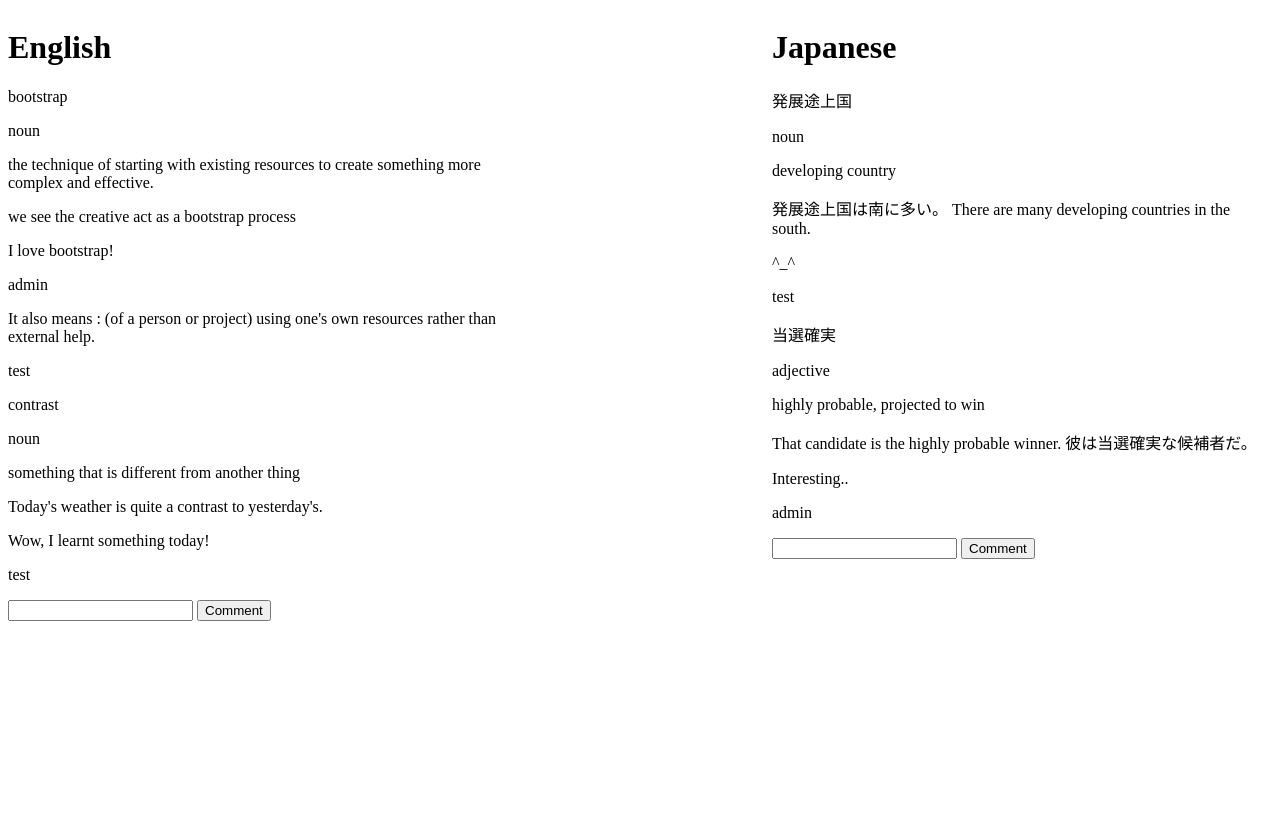
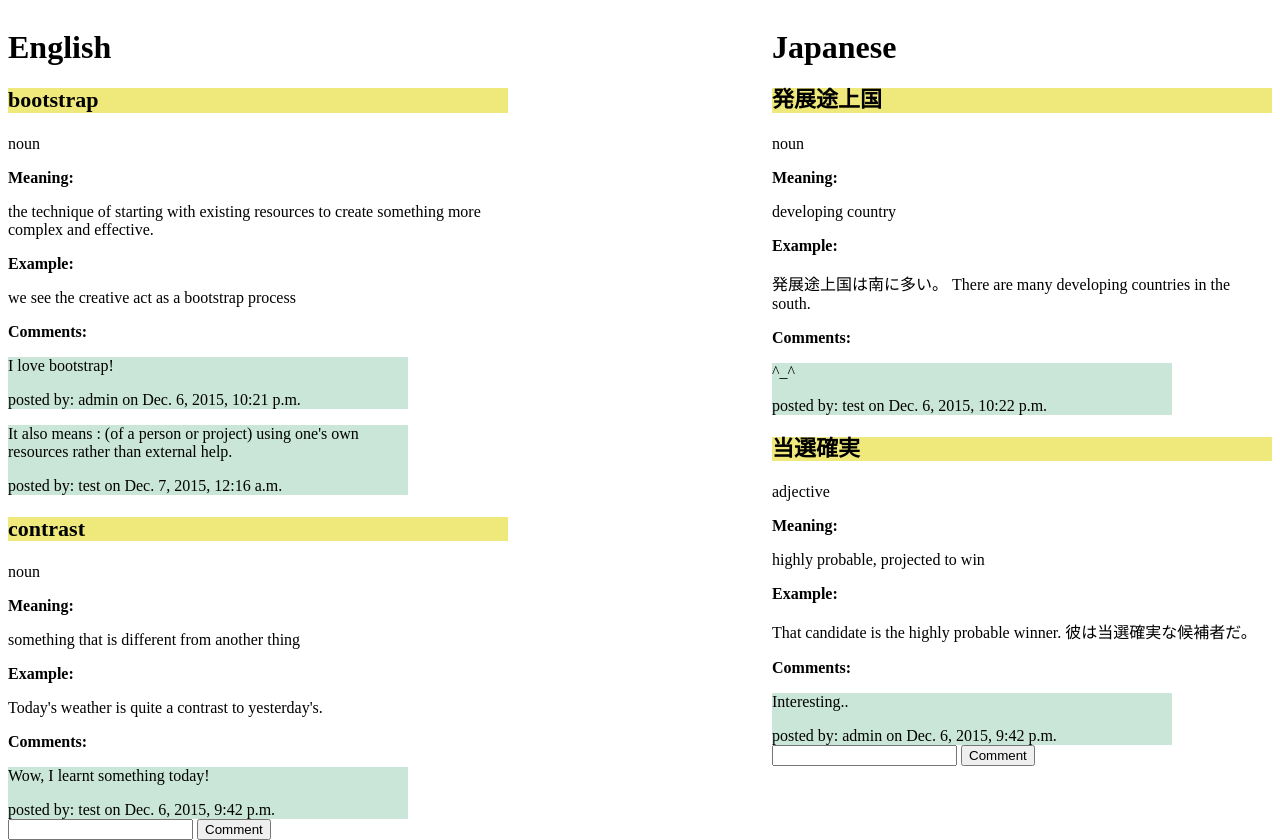
Before and after one commit to AprilWZhao/word-of-the-day-app, a Django app: page / in a window 1280 px wide. Before the commit the page ends 621 px from the top, so only its background shows below. Run offline with Django 3.2, Linux system fonts and the light colour scheme; data comes from the database, SQL or seed files in the repository; both versions use the stored data as it was after the commit.

Commit message:
more human readable

```diff
--- a/src/WODapp/static/words_style.css
+++ b/src/WODapp/static/words_style.css
@@ -6,3 +6,15 @@ width:500px;
 float:right;
 width:500px;
 }
+
+#cmnt {
+margin-left: 0px;
+margin-right:100px;
+background-color: #C9E6D8;
+}
+
+#wrd {
+font-size:22px;
+background-color:#EFE87A;
+line-height: 110%;
+}
--- a/src/WODapp/templates/todays_word.html
+++ b/src/WODapp/templates/todays_word.html
@@ -11,17 +11,20 @@
 <div id="container">
   <div id="en"><h1>English</h1>
         {% for word in english_words %}
-            <p> {{ word.word_text }}</p>
+            <div id="wrd"><strong><p> {{ word.word_text }} </p></strong></div>
             <p> {{ word.part_of_speech1 }}</p>
-            <p> {{ word.meaning1}}</p>
-            <p> {{ word.sentence1 }}</p>
+            <strong>Meaning:</strong><p> {{ word.meaning1}}</p>
+            <strong>Example:</strong> <p> {{ word.sentence1 }}</p>
+            <strong>Comments:</strong>
             {% for comment in comments %}
                 {% if comment.word_id == word  %}
+            <div id="cmnt">
+
                     <p> {{ comment.body }} </p>
-                    <p> {{ comment.posted_by }} </p>
+                    posted by: {{ comment.posted_by }} on {{ comment.created }}
+            </div>
                 {% endif %}
             {% endfor %}
-
         {% endfor %}
     <form action="" method="post" class="form-horizontal">
             {% csrf_token %}
@@ -32,17 +35,22 @@
   </div>
   <div id="jp"><h1>Japanese</h1>
         {% for word in japanese_words %}
-            <p> {{ word.word_text }}</p>
+            <div id="wrd"><strong> <p> {{ word.word_text }}</p> </strong></div>
             <p> {{ word.part_of_speech1 }}</p>
-            <p> {{ word.meaning1}}</p>
-            <p> {{ word.sentence1 }}</p>
+            <strong>Meaning:</strong><p> {{ word.meaning1}}</p>
+            <strong>Example:</strong> <p> {{ word.sentence1 }}</p>
+            <strong>Comments:</strong>
             {% for comment in comments %}
                 {% if comment.word_id == word  %}
+            <div id="cmnt">
+
                     <p> {{ comment.body }} </p>
-                    <p> {{ comment.posted_by }} </p>
+                    posted by: {{ comment.posted_by }} on {{ comment.created }}
+            </div>
                 {% endif %}
             {% endfor %}
         {% endfor %}
+
     <form action="" method="post" class="form-horizontal">
             {% csrf_token %}
             <input id="comment_box_jp" type="test" value="{{word}}"/>
```
Also changed, not shown: src/db.sqlite3.
